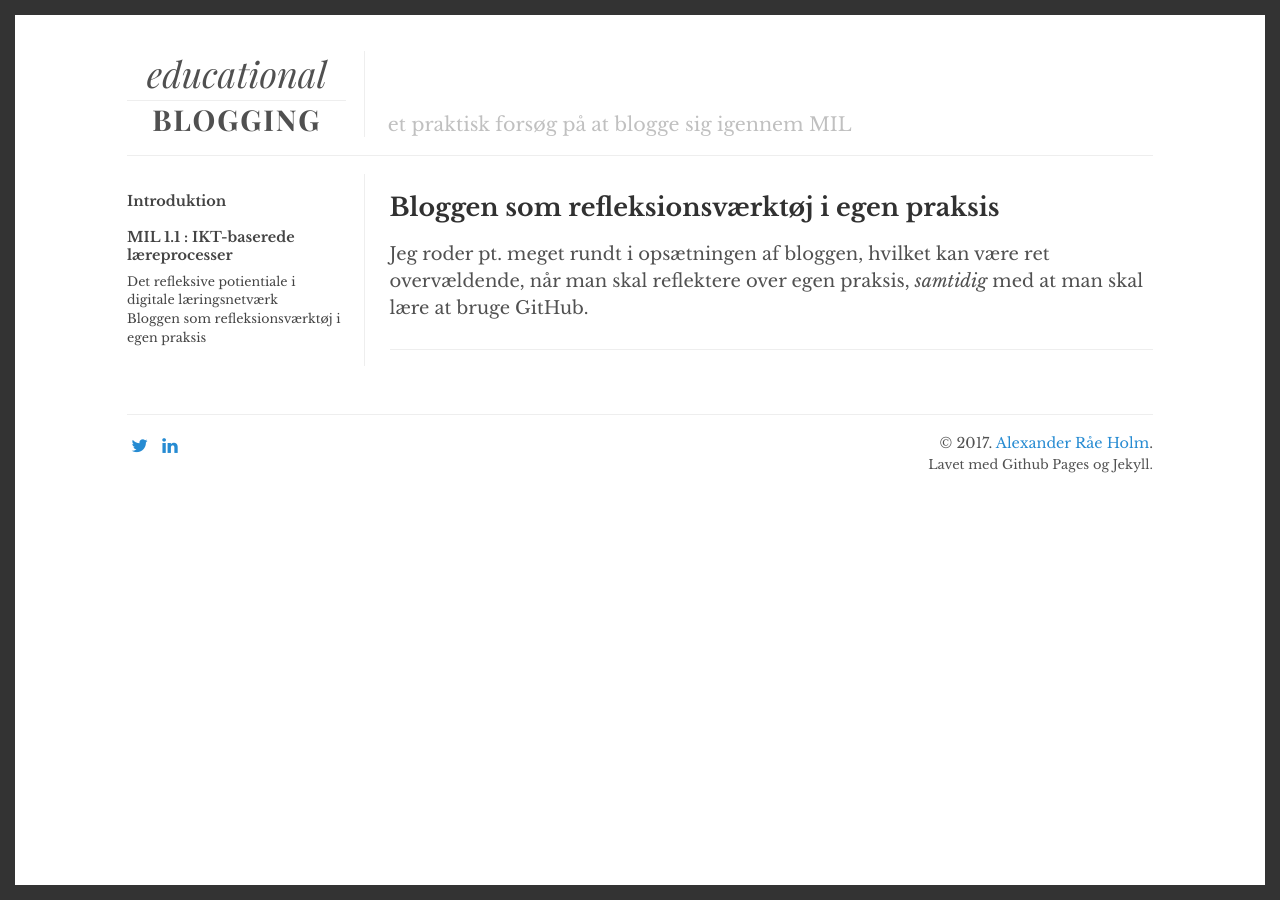
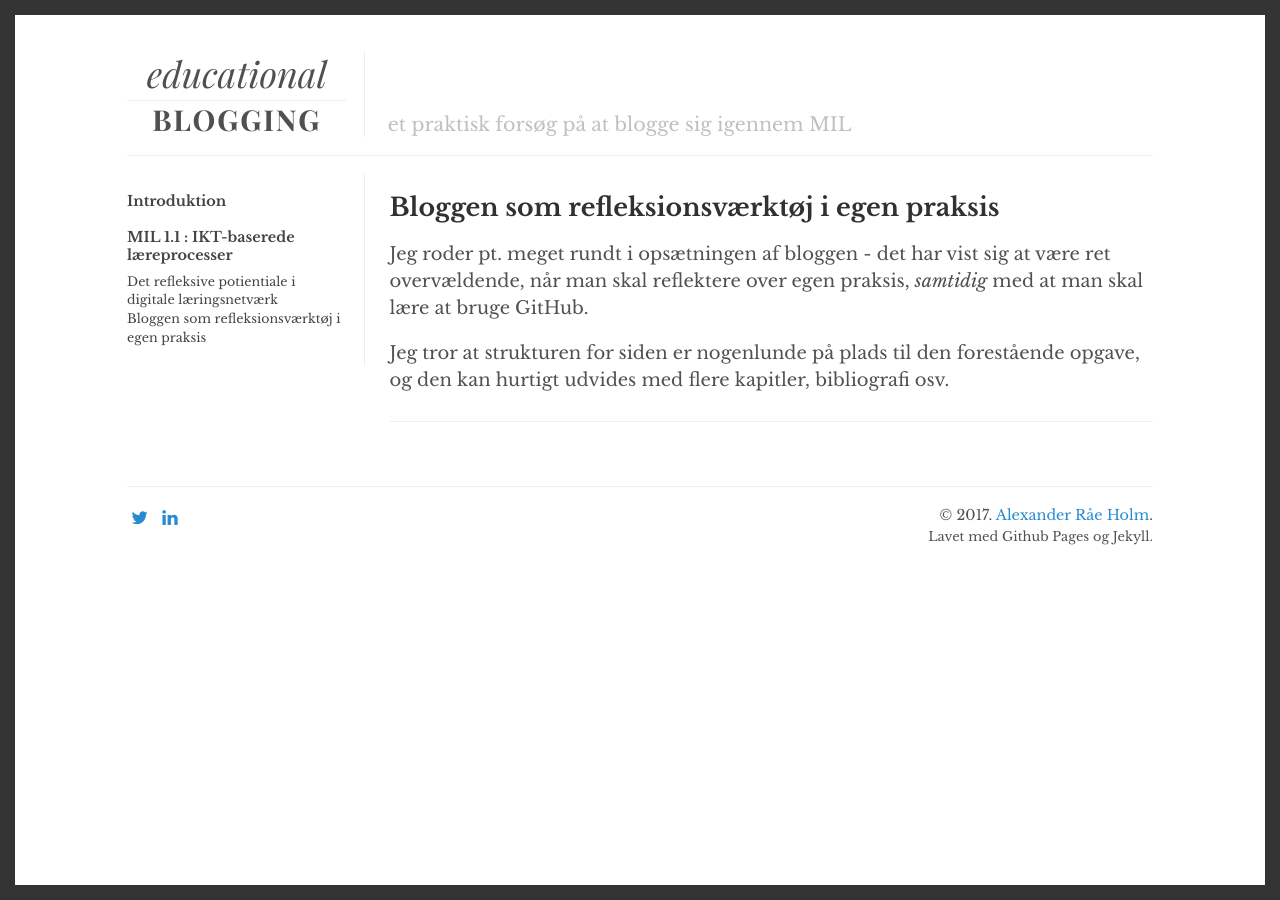
Before and after one commit to alexanderrae/educational-blogging, a Jekyll site: the page built from _capitulos/mil-1-dot-1/bloggen-som-refleksionsvaerktoej-i-egen-praksis.markdown, in a window 1280 px wide. Built offline with Jekyll 4.4.1, drawn with Linux system fonts in a browser that asks for light colours; comment, search, counter and statistics services are not loaded.

Commit message:
Updated Bloggen Som Refleksionsvaerktoej I Egen Praksis

```diff
--- a/_capitulos/mil-1-dot-1/bloggen-som-refleksionsvaerktoej-i-egen-praksis.markdown
+++ b/_capitulos/mil-1-dot-1/bloggen-som-refleksionsvaerktoej-i-egen-praksis.markdown
@@ -5,4 +5,6 @@ position: 1
 comments: true
 ---
 
-Jeg roder pt. meget rundt i opsætningen af bloggen, hvilket kan være ret overvældende, når man skal reflektere over egen praksis, <em>samtidig</em> med at man skal lære at bruge GitHub.
+Jeg roder pt. meget rundt i opsætningen af bloggen - det har vist sig at være ret overvældende, når man skal reflektere over egen praksis, <em>samtidig</em> med at man skal lære at bruge GitHub.
+
+Jeg tror at strukturen for siden er nogenlunde på plads til den forestående opgave, og den kan hurtigt udvides med flere kapitler, bibliografi osv.
```
